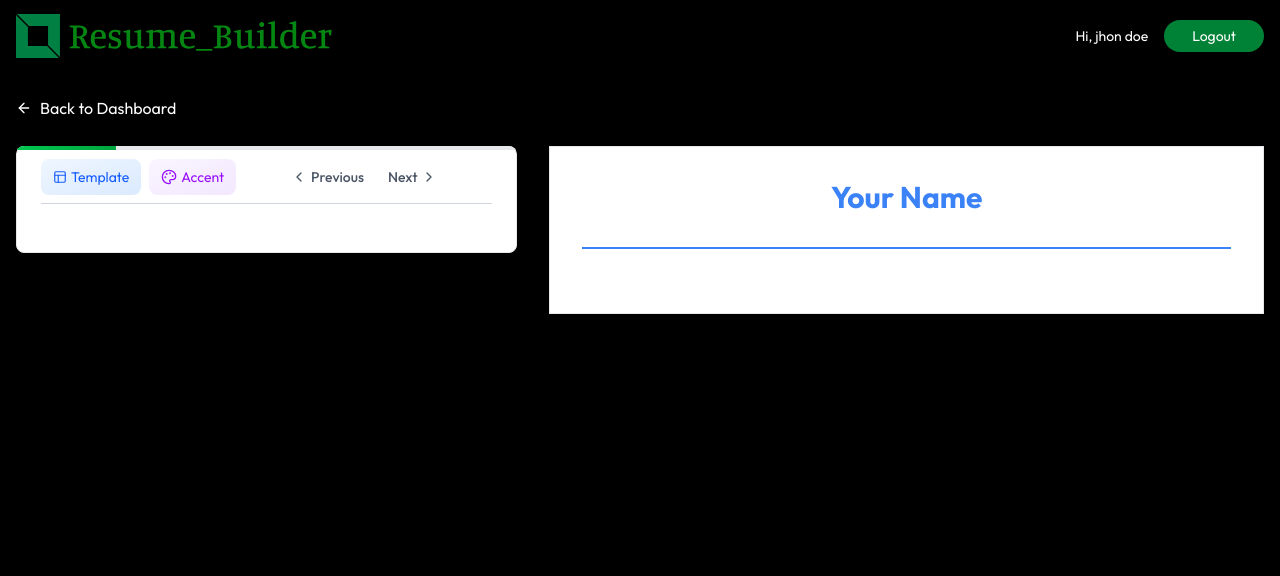
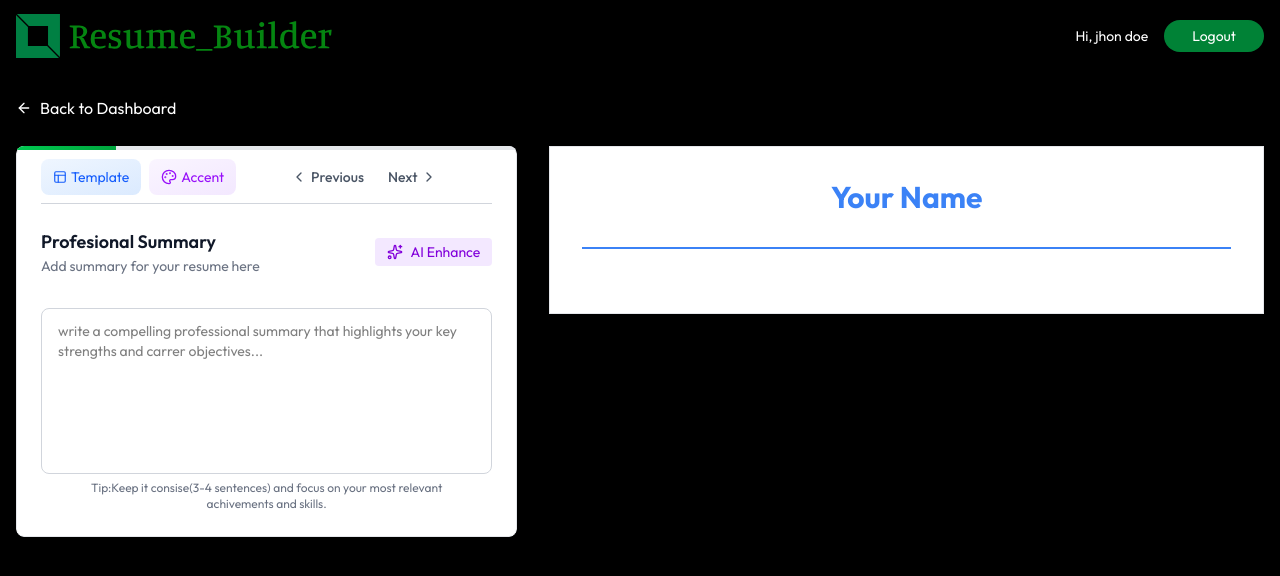
Before and after one commit to Kishankoundinya/Resume-Builder, a React (Vite) app in the folder client/: page /app/builder/1 in a window 1280 px wide. Both pictures are taken after a click on the button "Next". Shown: the top 576 px of the page. Built offline with nearby package versions, Linux system fonts and the light colour scheme.

Commit message:
added professional summary section

```diff
--- /dev/null
+++ b/client/src/components/ExperienceForm.jsx
@@ -0,0 +1,11 @@
+import React from 'react'
+
+const ExperienceForm = () => {
+  return (
+    <div>
+
+    </div>
+  )
+}
+
+export default ExperienceForm
--- /dev/null
+++ b/client/src/components/ProfessionalSummaryForm.jsx
@@ -0,0 +1,33 @@
+import { Sparkles } from 'lucide-react'
+import React from 'react'
+
+const ProfessionalSummaryForm = ({ data, onChange, setResumeData }) => {
+    return (
+        <div className='space-y-4 '>
+            <div className='flex flex-col items-center justify-between'>
+                <div className='flex items-center justify-between w-full'>
+                    <div>
+                        <h3 className='flex items-center gap-2 text-lg font-semibold text-gray-900'>
+                            Profesional Summary
+                        </h3>
+                        <p className='text-sm text-gray-500'>
+                            Add summary for your resume here
+                        </p>
+                    </div>
+
+                    <button className='flex items-center gap-2 px-3 py-1 text-sm bg-purple-100 text-purple-700 rounded hover:bg-purple-200 transition-colors disabled:opacity-50'>
+                        <Sparkles className='size-4' />
+                        AI Enhance
+                    </button>
+                </div>
+
+                <div className='mt-6'>
+                    <textarea value={data || ""} onChange={(e) => onChange(e.target.value)} rows={7} name="" id="" className='w-full p-3 px-4 mt-2 border text-sm border-gray-300 rounded-lg focus:ring focus:ring-blue-500 focus:border-blue-500 outline-none transition-colors resize-none' placeholder='write a compelling professional summary that highlights your key strengths and carrer objectives...' />
+                    <p className='text-xs text-gray-500 max-w-4/5 mx-auto text-center'>Tip:Keep it consise(3-4 sentences) and focus on your most relevant achivements and skills.</p>
+                </div>
+            </div>
+        </div>
+    )
+}
+
+export default ProfessionalSummaryForm
--- a/client/src/pages/ResumeBuilder.jsx
+++ b/client/src/pages/ResumeBuilder.jsx
@@ -6,6 +6,7 @@
 import ResumePreview from '../components/ResumePreview'
 import TemplateSelector from '../components/TemplateSelector'
 import ColorPicker from '../components/ColorPicker'
+import ProfessionalSummaryForm from '../components/ProfessionalSummaryForm'
 const ResumeBuilder = () => {
 
   const { resumeId } = useParams()
@@ -107,6 +108,12 @@
                 {activeSection.id === 'personal' && (
                   <PersonalInfoForm data={resumeData.personal_info} onChange={(data) => setResumeData(prev => ({ ...prev, personal_info: data }))} removeBackground={removeBackground} setRemoveBackground={setRemoveBackground} />
                 )}
+                {
+                  activeSection.id==="summary" &&(
+                    <ProfessionalSummaryForm data={resumeData.professional_summary} onChange={(data)=>setResumeData(prev=>({...prev,professional_summary:data}))}
+                    setResumeData={setResumeData}/>
+                  )
+                }
 
               </div>
 
```
